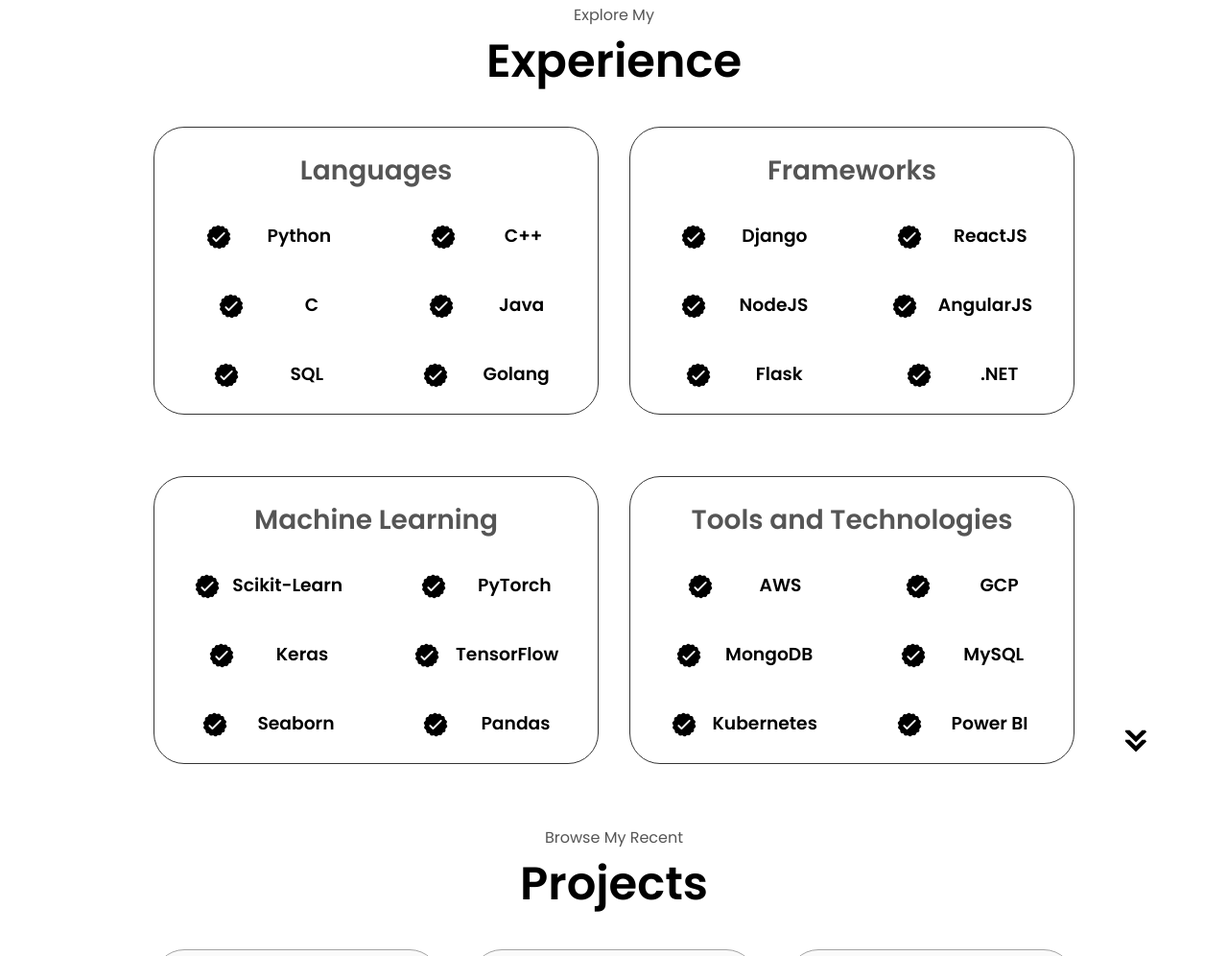
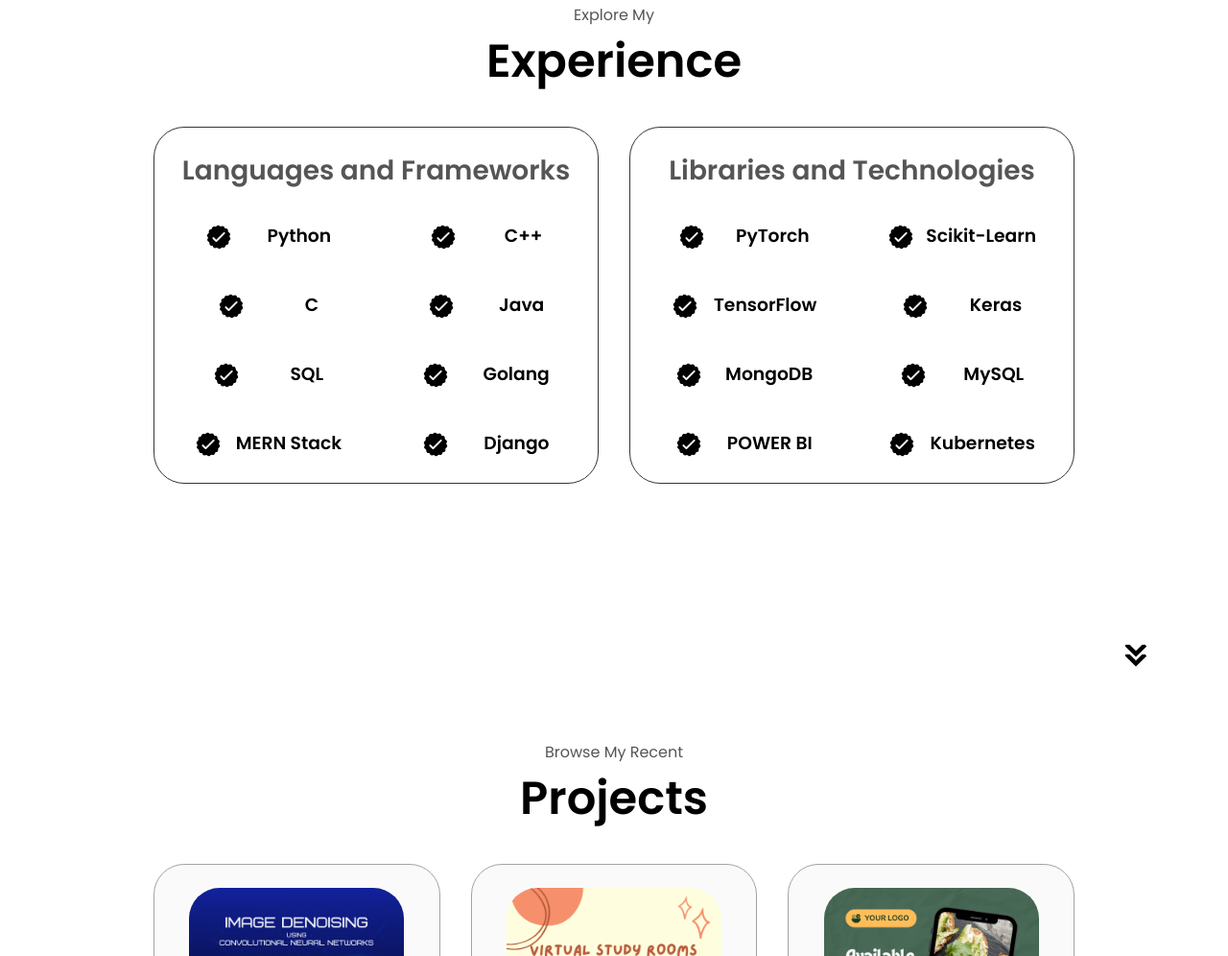
Before and after one commit to parthpanse/portfolio, a plain HTML site: page index.html in a window 1280 px wide. Shown: the part 1693-2689 px from the top of the page at 96% size. Drawn offline with Linux system fonts and the light colour scheme.

Commit message:
Update index.html

```diff
--- a/index.html
+++ b/index.html
@@ -112,7 +112,7 @@
         <div class="experience-details-container">
             <div class="about-containers">
                 <div class="details-container">
-                    <h2 class="experience-sub-title">Languages</h2>
+                    <h2 class="experience-sub-title">Languages and Frameworks</h2>
                     <div class="article-container">
                         <article>
                             <img src="./assets/checkmark.png" alt="Experience Icon"
@@ -156,11 +156,13 @@
                                 <h3>Golang</h3>
                             </div>
                         </article>
-                    </div>
-                </div>
-                <div class="details-container">
-                    <h2 class="experience-sub-title">Frameworks</h2>
-                    <div class="article-container">
+                        <article>
+                            <img src="./assets/checkmark.png" alt="Experience Icon"
+                            class="icon">
+                            <div>
+                                <h3>MERN Stack</h3>
+                            </div>
+                        </article>
                         <article>
                             <img src="./assets/checkmark.png" alt="Experience Icon"
                             class="icon">
@@ -168,45 +170,71 @@
                                 <h3>Django</h3>
                             </div>
                         </article>
+                    </div>
+                </div>
+                <div class="details-container">
+                    <h2 class="experience-sub-title">Libraries and Technologies</h2>
+                    <div class="article-container">
                         <article>
                             <img src="./assets/checkmark.png" alt="Experience Icon"
                             class="icon">
                             <div>
-                                <h3>ReactJS</h3>
+                                <h3>PyTorch</h3>
                             </div>
                         </article>
                         <article>
                             <img src="./assets/checkmark.png" alt="Experience Icon"
                             class="icon">
                             <div>
-                                <h3>NodeJS</h3>
+                                <h3>Scikit-Learn</h3>
                             </div>
                         </article>
                         <article>
                             <img src="./assets/checkmark.png" alt="Experience Icon"
                             class="icon">
                             <div>
-                                <h3>AngularJS</h3>
+                                <h3>TensorFlow</h3>
                             </div>
                         </article>
                         <article>
                             <img src="./assets/checkmark.png" alt="Experience Icon"
                             class="icon">
                             <div>
-                                <h3>Flask</h3>
+                                <h3>Keras</h3>
                             </div>
                         </article>
                         <article>
                             <img src="./assets/checkmark.png" alt="Experience Icon"
                             class="icon">
                             <div>
-                                <h3>.NET</h3>
+                                <h3>MongoDB</h3>
+                            </div>
+                        </article>
+                        <article>
+                            <img src="./assets/checkmark.png" alt="Experience Icon"
+                            class="icon">
+                            <div>
+                                <h3>MySQL</h3>
+                            </div>
+                        </article>
+                        <article>
+                            <img src="./assets/checkmark.png" alt="Experience Icon"
+                            class="icon">
+                            <div>
+                                <h3>POWER BI</h3>
+                            </div>
+                        </article>
+                        <article>
+                            <img src="./assets/checkmark.png" alt="Experience Icon"
+                            class="icon">
+                            <div>
+                                <h3>Kubernetes</h3>
                             </div>
                         </article>
                     </div>
                 </div>
             </div>
-            <div class="about-containers">
+            <!-- <div class="about-containers">
                 <div class="details-container">
                     <h2 class="experience-sub-title">Machine Learning</h2>
                     <div class="article-container">
@@ -301,7 +329,7 @@
                         </article>
                     </div>
                 </div>
-            </div>
+            </div> -->
         </div>
         <img src="/assets/arrow.png" alt="Arrow icon" class="icon arrow"
         onclick="location.href='./#projects'">
```
